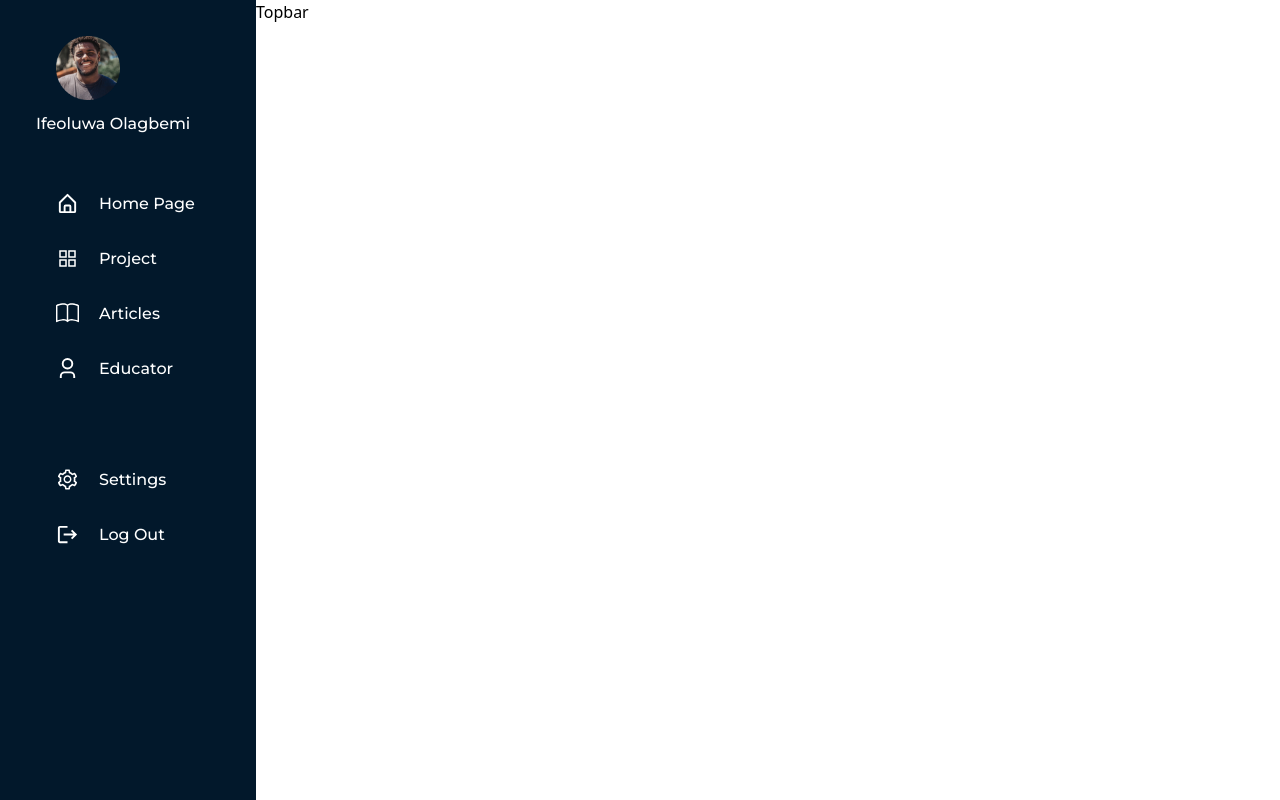
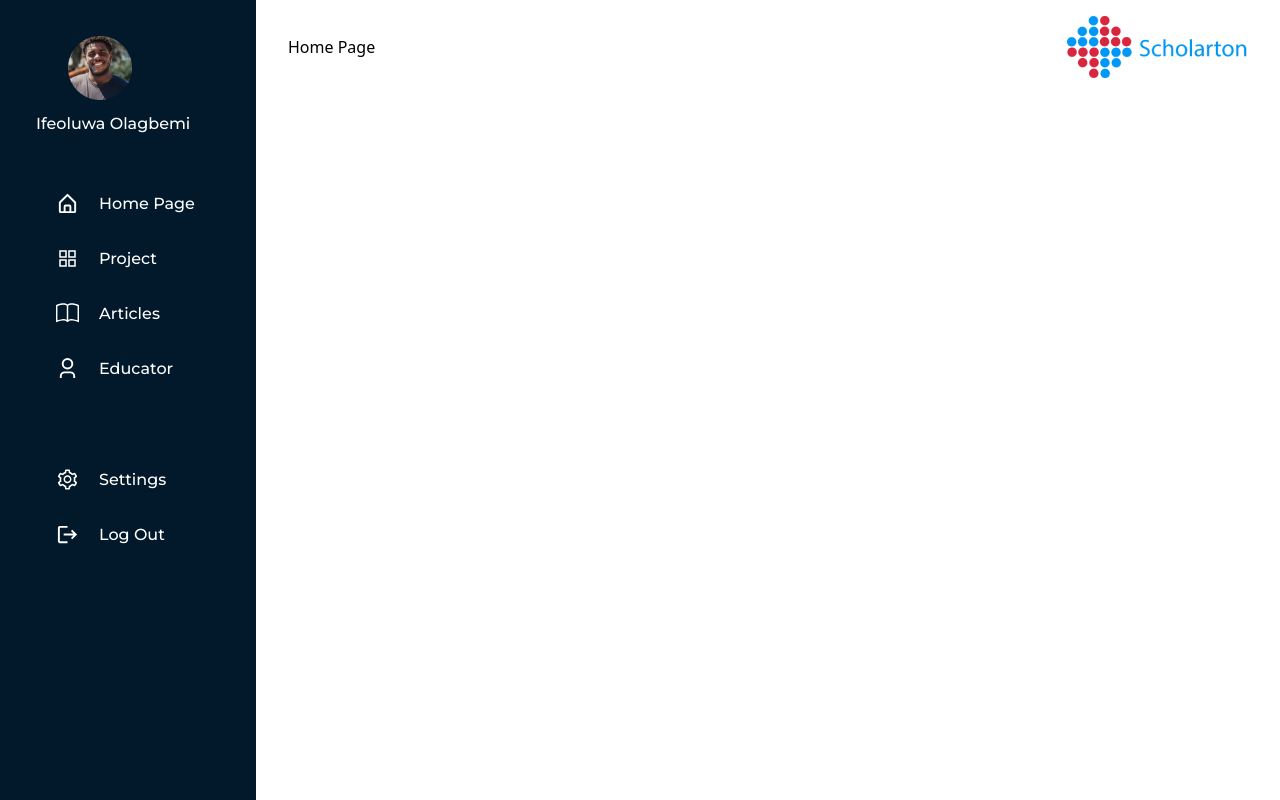
Before and after one commit to Dreezy305/scholarton-front-end, a React (Vite) app: page /dashboard in a window 1280 px wide. Built offline with nearby package versions, Linux system fonts and the light colour scheme.

Commit message:
side bar

```diff
--- a/src/screens/Dashboard/Sidebar/Sidebar.tsx
+++ b/src/screens/Dashboard/Sidebar/Sidebar.tsx
@@ -10,7 +10,7 @@ const Sidebar = () => {
   return (
     <div className="flex-[0.5] items-center bg-bgNavbar lg:h-screen lg:overflow-hidden">
       <div className="lg:flex lg:flex-col lg:items-start lg:px-9 lg:pt-5 lg:space-y-3">
-        <img src={Avatar} alt="avatar" className="h-164 w-16 pt-4 ml-5" />
+        <img src={Avatar} alt="avatar" className="h-164 w-16 pt-4 lg:ml-8" />
 
         <p className="text-white text-left font-MontserratMedium font-medium">
           Ifeoluwa Olagbemi
--- a/src/screens/Dashboard/Topbar/Topbar.tsx
+++ b/src/screens/Dashboard/Topbar/Topbar.tsx
@@ -1,7 +1,14 @@
 import React from "react";
+import Logo from "../../../assets/images/logo.png";
 
 const Topbar = () => {
-  return <div>Topbar</div>;
+  return (
+    <div className="flex flex-row items-center justify-between px-8 pt-4">
+      <h3>Home Page</h3>
+
+      <img src={Logo} className="" alt="" />
+    </div>
+  );
 };
 
 export default Topbar;
```
